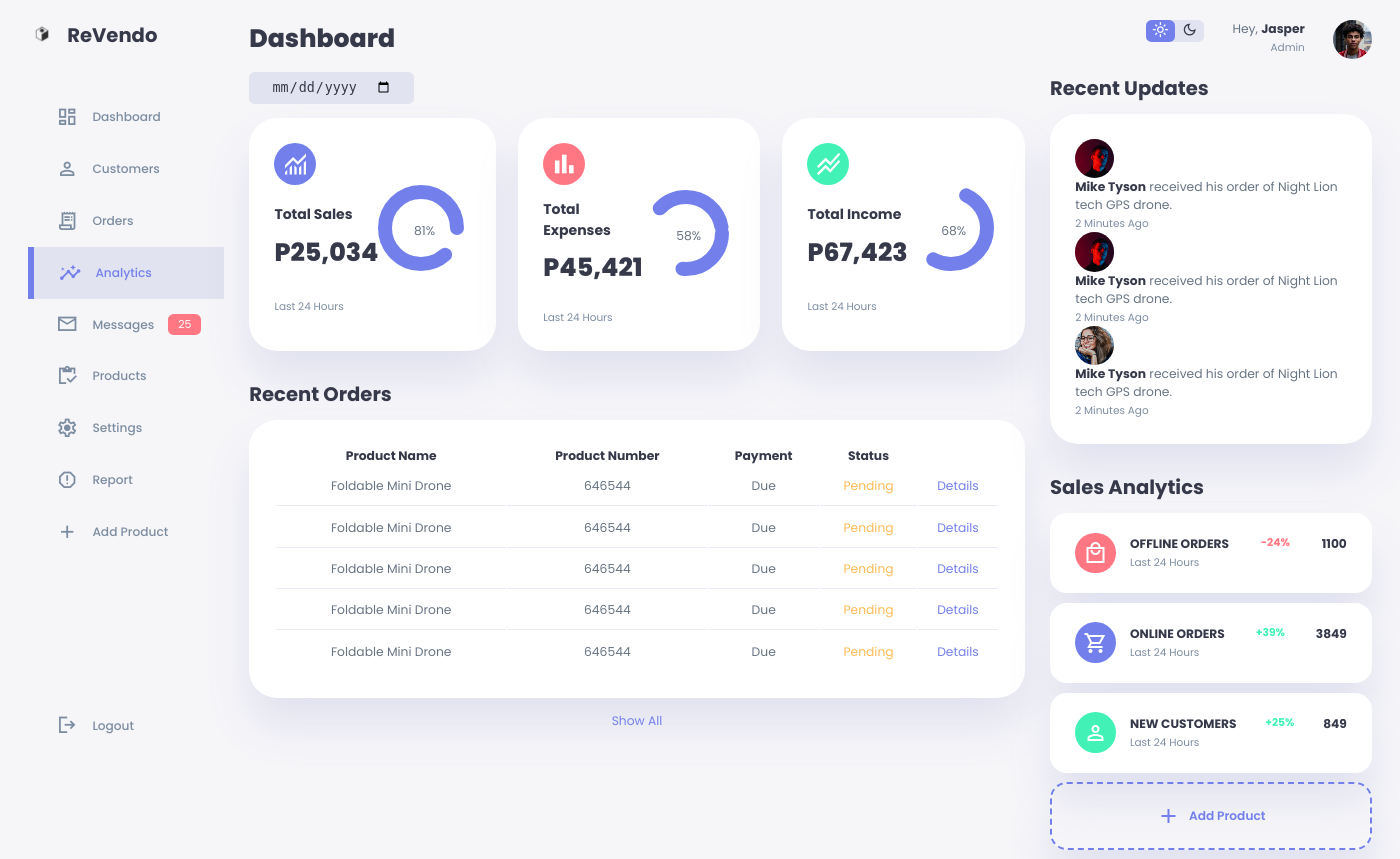
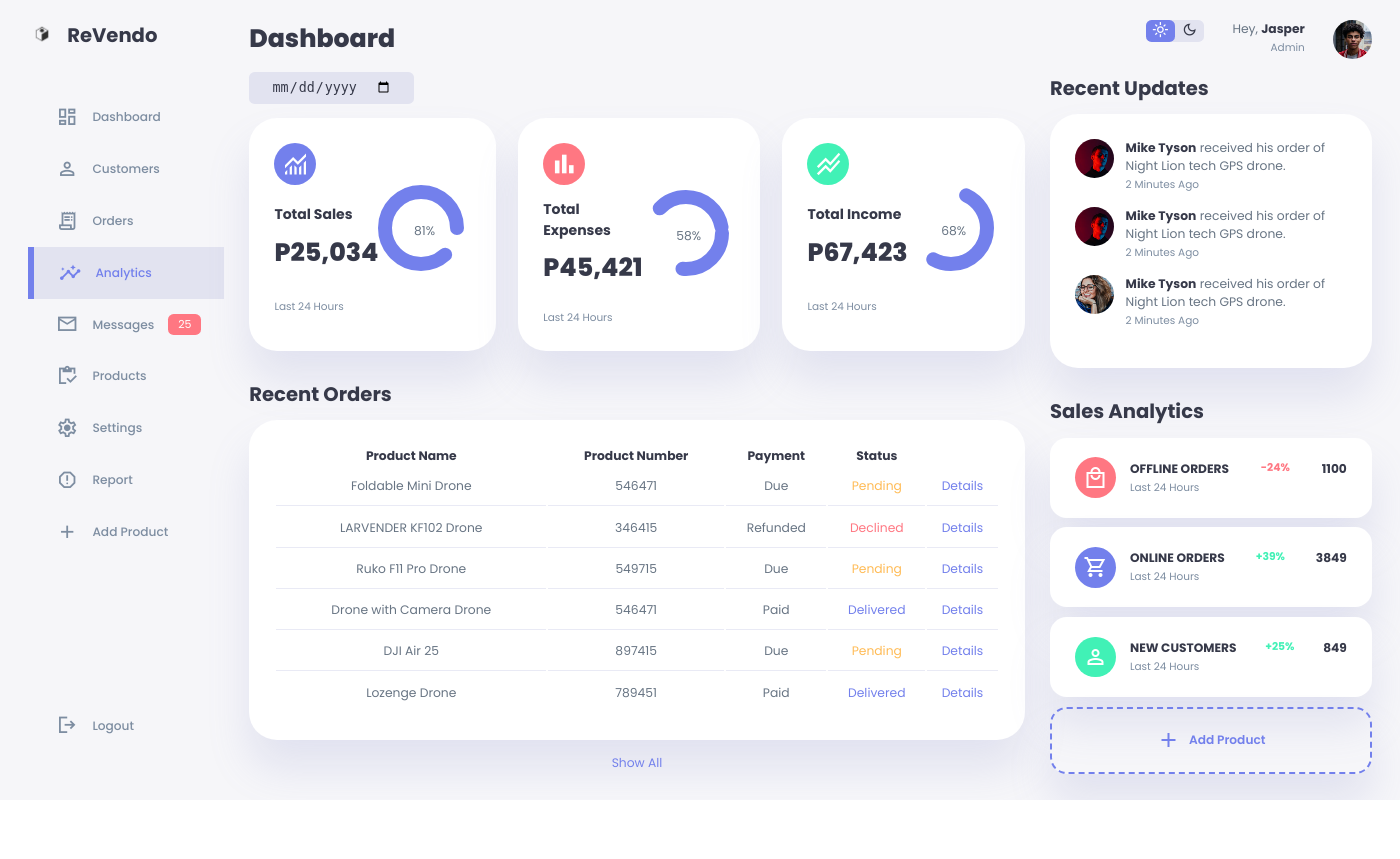
Before and after one commit to mjasper30/ReVendo, a PHP site: page / in a window 1400 px wide. After the commit the page ends 800 px from the top, so only its background shows below. Run offline with PHP 8.4, Linux system fonts and the light colour scheme.

Commit message:
dark mode and dashboard is done

```diff
--- a/website/index.html
+++ b/website/index.html
@@ -160,41 +160,13 @@
               </tr>
             </thead>
             <tbody>
-              <tr>
+              <!-- <tr>
                 <td>Foldable Mini Drone</td>
                 <td>646544</td>
                 <td>Due</td>
                 <td class="warning">Pending</td>
                 <td class="primary">Details</td>
-              </tr>
-              <tr>
-                <td>Foldable Mini Drone</td>
-                <td>646544</td>
-                <td>Due</td>
-                <td class="warning">Pending</td>
-                <td class="primary">Details</td>
-              </tr>
-              <tr>
-                <td>Foldable Mini Drone</td>
-                <td>646544</td>
-                <td>Due</td>
-                <td class="warning">Pending</td>
-                <td class="primary">Details</td>
-              </tr>
-              <tr>
-                <td>Foldable Mini Drone</td>
-                <td>646544</td>
-                <td>Due</td>
-                <td class="warning">Pending</td>
-                <td class="primary">Details</td>
-              </tr>
-              <tr>
-                <td>Foldable Mini Drone</td>
-                <td>646544</td>
-                <td>Due</td>
-                <td class="warning">Pending</td>
-                <td class="primary">Details</td>
-              </tr>
+              </tr> -->
             </tbody>
           </table>
           <a href="#">Show All</a>
@@ -316,5 +288,7 @@
         </div>
       </div>
     </div>
+    <script src="orders.js"></script>
+    <script src="index.js"></script>
   </body>
 </html>
--- a/website/index.js
+++ b/website/index.js
@@ -0,0 +1,39 @@
+const sideMenu = document.querySelector("aside");
+const menuBtn = document.querySelector("#menu-btn");
+const closeBtn = document.querySelector("#close-btn");
+const themeToggler = document.querySelector(".theme-toggler");
+
+menuBtn.addEventListener("click", () => {
+  sideMenu.style.display = "block";
+});
+
+closeBtn.addEventListener("click", () => {
+  sideMenu.style.display = "none";
+});
+
+// change theme
+themeToggler.addEventListener("click", () => {
+  document.body.classList.toggle("dark-theme-variables");
+
+  themeToggler.querySelector("span").classList.toggle("active");
+});
+
+Orders.forEach((order) => {
+  const tr = document.createElement("tr");
+  const trContent = `
+    <td>${order.productName}</td>
+    <td>${order.productNumber}</td>
+    <td>${order.paymentStatus}</td>
+    <td class="${
+      order.shipping === "Declined"
+        ? "danger"
+        : order.shipping === "Pending"
+        ? "warning"
+        : "primary"
+    }">${order.shipping}</td>
+    <td class="primary">Details</td>
+  `;
+
+  tr.innerHTML = trContent;
+  document.querySelector("table tbody").appendChild(tr);
+});
--- /dev/null
+++ b/website/orders.js
@@ -0,0 +1,38 @@
+const Orders = [
+  {
+    productName: "Foldable Mini Drone",
+    productNumber: "546471",
+    paymentStatus: "Due",
+    shipping: "Pending",
+  },
+  {
+    productName: "LARVENDER KF102 Drone",
+    productNumber: "346415",
+    paymentStatus: "Refunded",
+    shipping: "Declined",
+  },
+  {
+    productName: "Ruko F11 Pro Drone",
+    productNumber: "549715",
+    paymentStatus: "Due",
+    shipping: "Pending",
+  },
+  {
+    productName: "Drone with Camera Drone",
+    productNumber: "546471",
+    paymentStatus: "Paid",
+    shipping: "Delivered",
+  },
+  {
+    productName: "DJI Air 25",
+    productNumber: "897415",
+    paymentStatus: "Due",
+    shipping: "Pending",
+  },
+  {
+    productName: "Lozenge Drone",
+    productNumber: "789451",
+    paymentStatus: "Paid",
+    shipping: "Delivered",
+  },
+];
--- a/website/style.css
+++ b/website/style.css
@@ -446,7 +455,7 @@ main .recent-orders a {
   box-shadow: none;
 }
 
-.right .recent-updates .updates .updates {
+.right .recent-updates .updates .update {
   display: grid;
   grid-template-columns: 2.6rem auto;
   gap: 1rem;
```
Also changed, not shown: other parts of website/style.css (+174 -0 lines).
